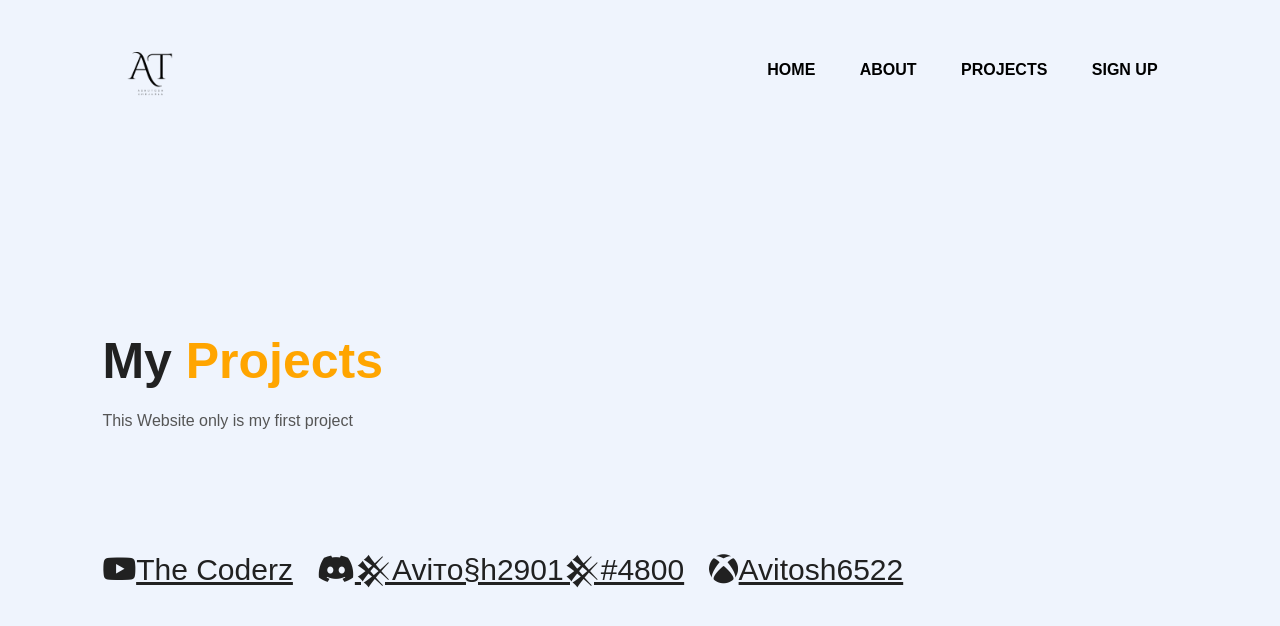
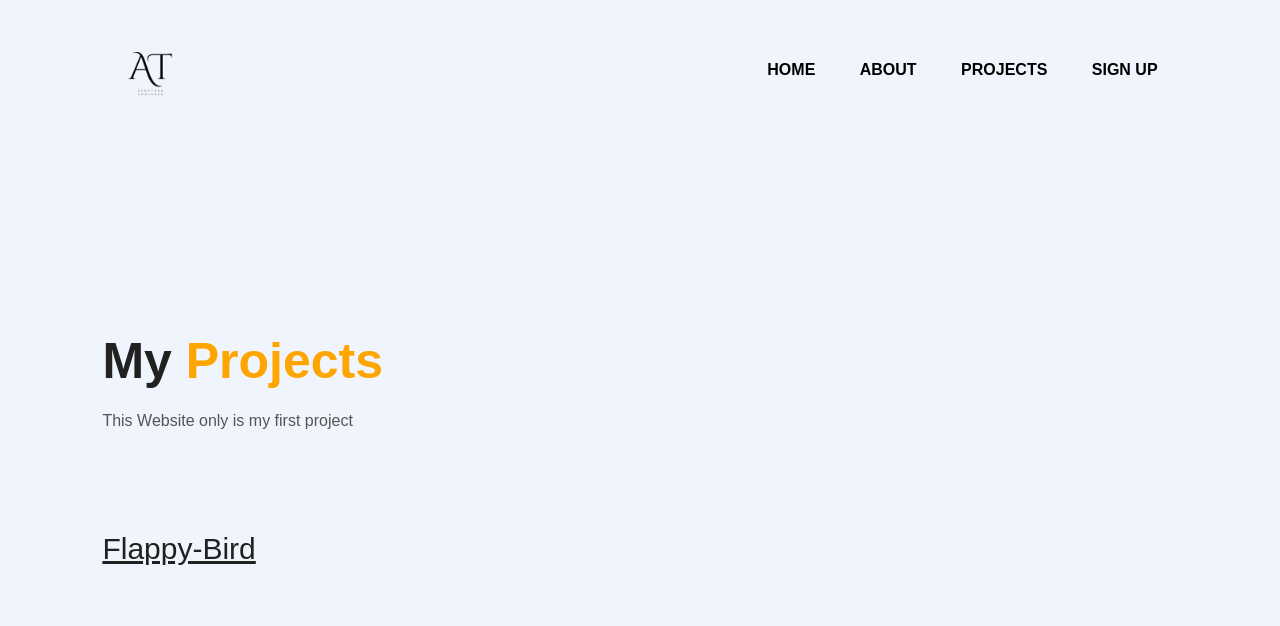
Before and after one commit to FlipnoteGamer/ashuportfolio, a plain HTML site: page projects.html in a window 1280 px wide. Drawn offline with Linux system fonts and the light colour scheme.

Commit message:
Update projects.html

```diff
--- a/projects.html
+++ b/projects.html
@@ -28,9 +28,7 @@
         </div>
 
         <div class="social">
-           <a href="https://www.youtube.com/@thecoderz1169"><i class="fab fa-youtube"></i>The Coderz</a>
-           <a href="#"><i class="fab fa-discord"></i>𒆜Aviᴛo§h2901𒆜#4800</a>
-           <a href="#"><i class="fab fa-xbox"></i>Avitosh6522</a>
+           <a href="https://flipnotegamer.github.io/Flappy-Bird/">Flappy-Bird</a>
         </div>
     </div>
 </body>
```
